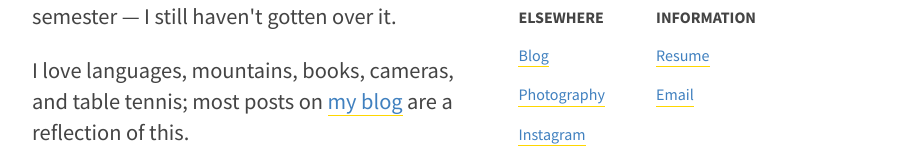
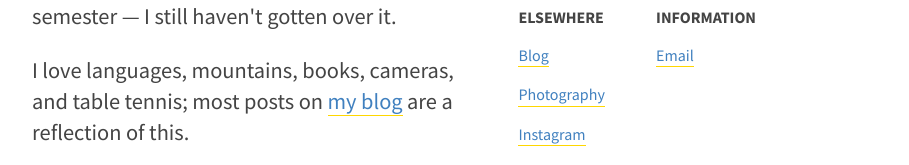
Before and after one commit to spinningarrow/sahil.me, a plain HTML site: page index.html in a window 1280 px wide. Shown: the part 306-471 px from the top of the page, without its empty margins (158-1067 px from the left). Drawn offline with Linux system fonts and the light colour scheme.

Commit message:
Remove resume link
Doesn't exist yet

```diff
--- a/index.html
+++ b/index.html
@@ -168,9 +168,6 @@
 				<h2>Information</h2>
 				<ul>
 					<li>
-						<a href="/resume">Resume</a>
-					</li>
-					<li>
 						<a href="mailto:hello@sahil.me">Email</a>
 					</li>
 				</ul>
```
